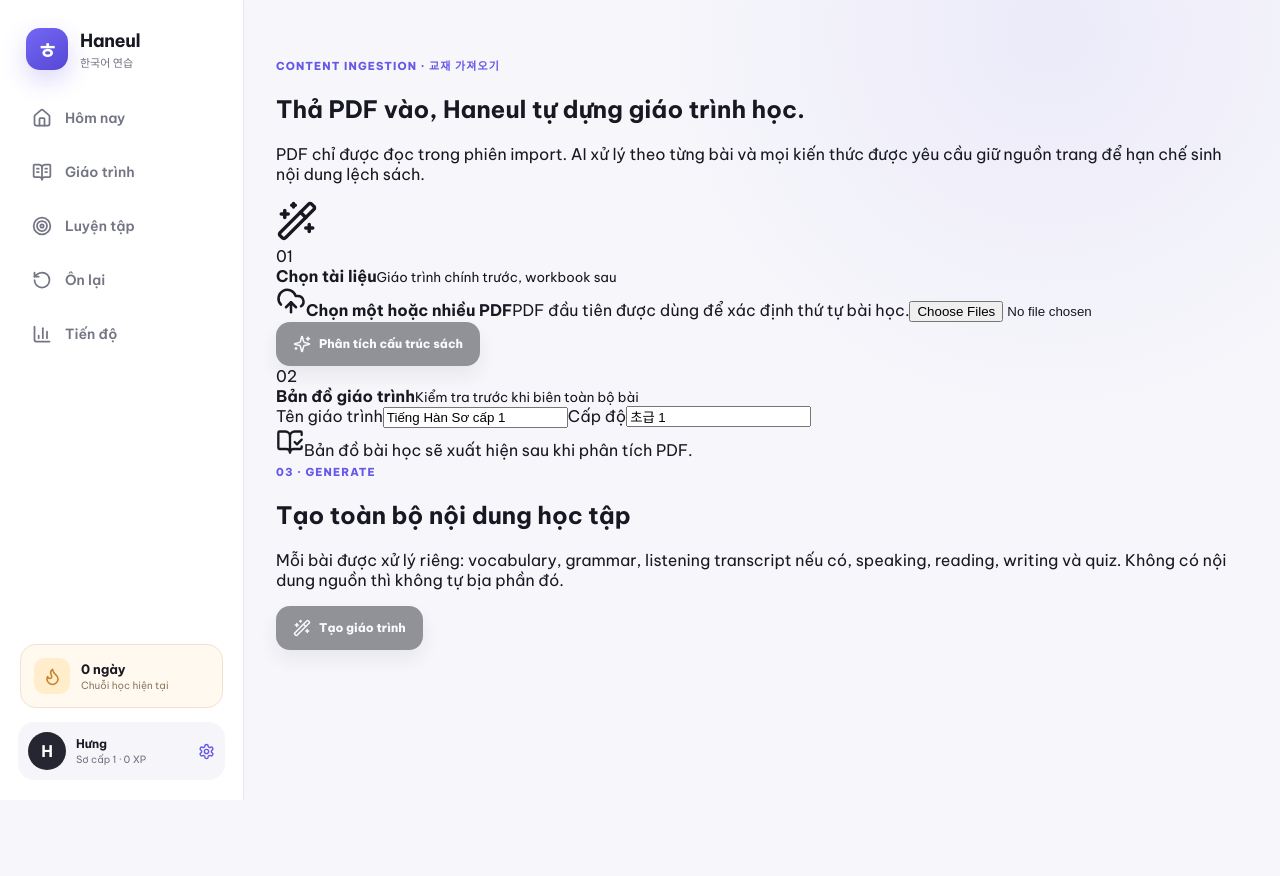
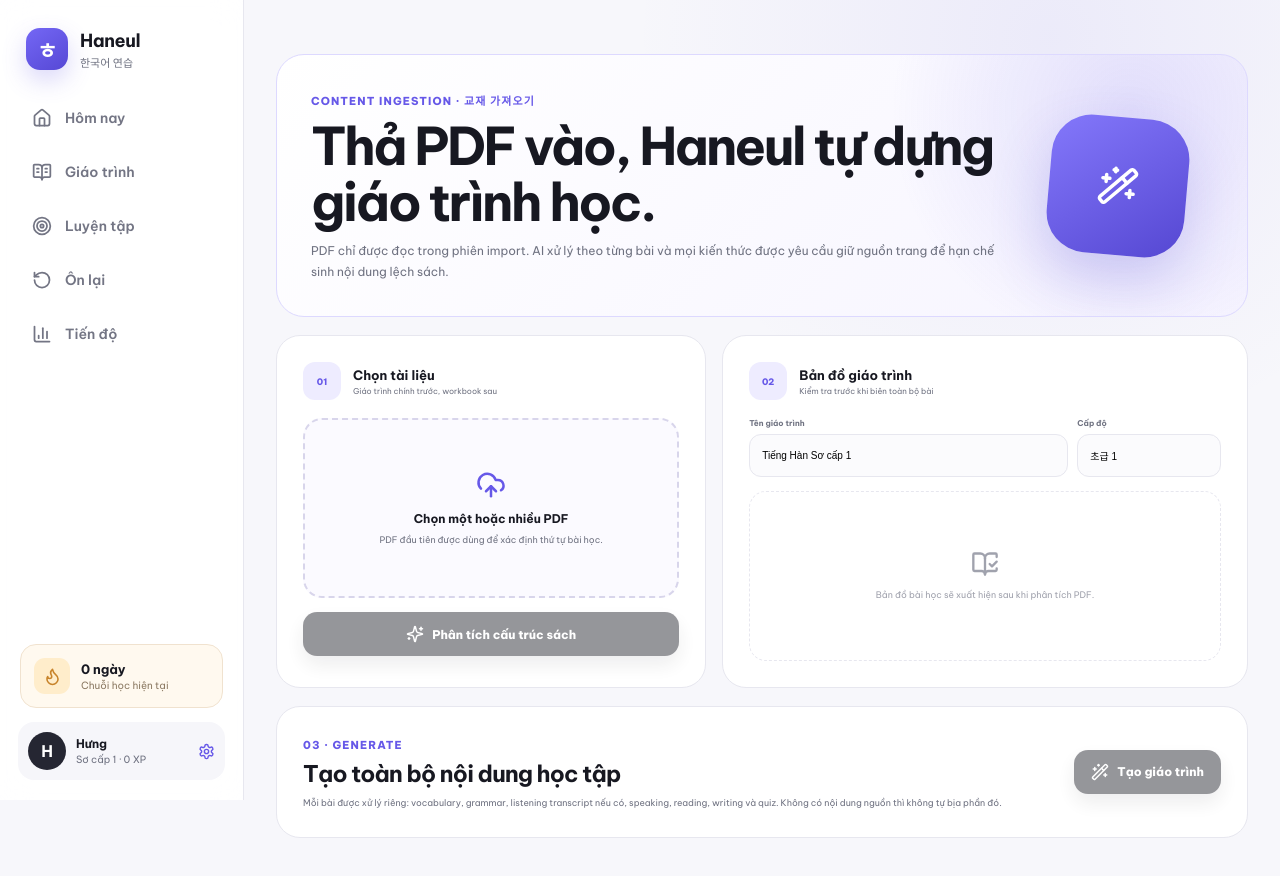
Before and after one commit to phung086/Tieng-Han, a Next.js app: page /import in a window 1280 px wide. Shown: the top 876 px of the page. Before the commit the page ends 800 px from the top, so only its background shows below. Built offline with nearby package versions, Linux system fonts and the light colour scheme.

Commit message:
style: polish PDF ingestion studio

```diff
--- a/src/app/globals.css
+++ b/src/app/globals.css
@@ -3856,3 +3856,463 @@ a:focus-visible {
 @keyframes system-spin {
   to { transform: rotate(360deg); }
 }
+
+
+/* Textbook ingestion studio */
+.ingestion-studio {
+  display: grid;
+  gap: 18px;
+}
+
+.ingest-hero {
+  min-height: 250px;
+  display: grid;
+  grid-template-columns: 1fr 190px;
+  gap: 28px;
+  align-items: center;
+  padding: 34px;
+  overflow: hidden;
+  border: 1px solid #ddd9ff;
+  border-radius: 28px;
+  background:
+    radial-gradient(circle at 88% 22%, rgba(102, 88, 232, 0.16), transparent 15rem),
+    linear-gradient(135deg, #ffffff, #f6f4ff);
+}
+
+.ingest-hero h1 {
+  max-width: 720px;
+  margin: 9px 0 10px;
+  font-size: clamp(34px, 5vw, 52px);
+  line-height: 1.08;
+  letter-spacing: -0.05em;
+}
+
+.ingest-hero p {
+  max-width: 690px;
+  margin: 0;
+  color: var(--muted);
+  font-size: 12px;
+  line-height: 1.75;
+}
+
+.ingest-orb {
+  width: 138px;
+  height: 138px;
+  display: grid;
+  place-items: center;
+  justify-self: center;
+  border-radius: 40px;
+  color: white;
+  background: linear-gradient(145deg, #8478fb, #5547d2);
+  box-shadow: 0 24px 55px rgba(85, 71, 210, 0.24);
+  transform: rotate(5deg);
+}
+
+.ingest-grid {
+  display: grid;
+  grid-template-columns: 0.9fr 1.1fr;
+  gap: 16px;
+}
+
+.ingest-panel,
+.ingest-run-card {
+  padding: 26px;
+  border: 1px solid var(--line);
+  border-radius: 24px;
+  background: white;
+}
+
+.ingest-panel-title {
+  display: flex;
+  align-items: center;
+  gap: 12px;
+  margin-bottom: 18px;
+}
+
+.ingest-panel-title > span {
+  width: 38px;
+  height: 38px;
+  display: grid;
+  place-items: center;
+  border-radius: 12px;
+  color: var(--primary);
+  background: var(--primary-soft);
+  font-size: 9px;
+  font-weight: 900;
+}
+
+.ingest-panel-title strong,
+.ingest-panel-title small {
+  display: block;
+}
+
+.ingest-panel-title strong {
+  font-size: 13px;
+}
+
+.ingest-panel-title small {
+  margin-top: 3px;
+  color: var(--muted);
+  font-size: 8px;
+}
+
+.pdf-dropzone {
+  min-height: 180px;
+  display: grid;
+  place-items: center;
+  align-content: center;
+  gap: 7px;
+  padding: 24px;
+  border: 2px dashed #d8d5eb;
+  border-radius: 19px;
+  text-align: center;
+  color: var(--primary);
+  background: #fbfaff;
+  cursor: pointer;
+  transition: border-color 160ms ease, background 160ms ease, transform 160ms ease;
+}
+
+.pdf-dropzone:hover {
+  border-color: #a99ff4;
+  background: #f7f5ff;
+  transform: translateY(-1px);
+}
+
+.pdf-dropzone strong {
+  margin-top: 4px;
+  color: var(--ink);
+  font-size: 12px;
+}
+
+.pdf-dropzone span {
+  max-width: 390px;
+  color: var(--muted);
+  font-size: 9px;
+  line-height: 1.6;
+}
+
+.pdf-dropzone input {
+  position: absolute;
+  width: 1px;
+  height: 1px;
+  opacity: 0;
+  pointer-events: none;
+}
+
+.file-stack {
+  display: grid;
+  gap: 7px;
+  margin-top: 12px;
+}
+
+.file-row {
+  display: grid;
+  grid-template-columns: 34px 1fr auto;
+  gap: 10px;
+  align-items: center;
+  min-height: 54px;
+  padding: 8px 11px;
+  border: 1px solid var(--line);
+  border-radius: 13px;
+  background: #fafafd;
+}
+
+.file-row > svg {
+  color: var(--primary);
+}
+
+.file-row strong,
+.file-row span {
+  display: block;
+}
+
+.file-row strong {
+  overflow: hidden;
+  font-size: 9px;
+  text-overflow: ellipsis;
+  white-space: nowrap;
+}
+
+.file-row div > span {
+  margin-top: 2px;
+  color: var(--muted);
+  font-size: 7px;
+}
+
+.file-order {
+  color: #a0a1aa;
+  font-size: 8px;
+  font-weight: 800;
+}
+
+.ingest-main-button {
+  width: 100%;
+  margin-top: 14px;
+}
+
+.ingest-fields {
+  display: grid;
+  grid-template-columns: 1fr 0.45fr;
+  gap: 9px;
+}
+
+.ingest-fields label span {
+  display: block;
+  margin-bottom: 6px;
+  color: var(--muted);
+  font-size: 8px;
+  font-weight: 700;
+}
+
+.ingest-fields input {
+  width: 100%;
+  min-height: 43px;
+  padding: 0 12px;
+  border: 1px solid var(--line);
+  border-radius: 12px;
+  outline: 0;
+  background: #fbfbfd;
+  font-size: 10px;
+}
+
+.ingest-fields input:focus {
+  border-color: var(--primary);
+  box-shadow: 0 0 0 3px var(--primary-soft);
+}
+
+.ingest-metrics {
+  display: grid;
+  grid-template-columns: repeat(4, 1fr);
+  gap: 7px;
+  margin: 14px 0;
+}
+
+.ingest-metrics > div {
+  padding: 12px;
+  border-radius: 13px;
+  background: #f7f7fa;
+}
+
+.ingest-metrics strong,
+.ingest-metrics span {
+  display: block;
+}
+
+.ingest-metrics strong {
+  font-size: 18px;
+}
+
+.ingest-metrics span {
+  margin-top: 2px;
+  color: var(--muted);
+  font-size: 7px;
+}
+
+.ingest-placeholder {
+  min-height: 170px;
+  display: grid;
+  place-items: center;
+  align-content: center;
+  gap: 10px;
+  margin-top: 14px;
+  border: 1px dashed var(--line);
+  border-radius: 17px;
+  color: #a0a2ad;
+  text-align: center;
+}
+
+.ingest-placeholder span {
+  max-width: 330px;
+  font-size: 9px;
+  line-height: 1.6;
+}
+
+.detected-lessons {
+  max-height: 285px;
+  display: grid;
+  gap: 6px;
+  margin-top: 12px;
+  overflow-y: auto;
+  padding-right: 3px;
+}
+
+.detected-lessons > div {
+  display: grid;
+  grid-template-columns: 64px 65px 1fr;
+  gap: 9px;
+  align-items: center;
+  min-height: 44px;
+  padding: 7px 10px;
+  border-radius: 11px;
+  background: #fafafd;
+}
+
+.detected-lessons span,
+.detected-lessons strong,
+.detected-lessons small {
+  font-size: 8px;
+}
+
+.detected-lessons span {
+  color: var(--primary);
+  font-weight: 800;
+}
+
+.detected-lessons small {
+  overflow: hidden;
+  color: var(--muted);
+  text-overflow: ellipsis;
+  white-space: nowrap;
+}
+
+.ingest-warning,
+.ingest-error {
+  margin-top: 12px;
+  padding: 12px 14px;
+  border-radius: 12px;
+  font-size: 9px;
+  line-height: 1.6;
+}
+
+.ingest-warning {
+  color: #8a6632;
+  background: #fff7e6;
+}
+
+.ingest-error {
+  color: #a64d52;
+  background: #fff0f1;
+}
+
+.ingest-run-card {
+  display: grid;
+  grid-template-columns: 1fr auto;
+  gap: 18px;
+  align-items: center;
+}
+
+.ingest-run-copy h2 {
+  margin: 6px 0 7px;
+  font-size: 23px;
+  letter-spacing: -0.035em;
+}
+
+.ingest-run-copy p {
+  max-width: 760px;
+  margin: 0;
+  color: var(--muted);
+  font-size: 9px;
+  line-height: 1.7;
+}
+
+.ingest-progress-wrap,
+.ingest-error,
+.ingest-success {
+  grid-column: 1 / -1;
+}
+
+.ingest-progress {
+  height: 8px;
+  overflow: hidden;
+  border-radius: 999px;
+  background: #ececf3;
+}
+
+.ingest-progress span {
+  display: block;
+  height: 100%;
+  border-radius: inherit;
+  background: linear-gradient(90deg, var(--primary), #9085ff);
+  transition: width 300ms ease;
+}
+
+.ingest-progress-label {
+  display: flex;
+  justify-content: space-between;
+  gap: 14px;
+  margin-top: 7px;
+  color: var(--muted);
+  font-size: 8px;
+}
+
+.ingest-success {
+  display: grid;
+  grid-template-columns: 32px 1fr auto;
+  gap: 12px;
+  align-items: center;
+  padding: 15px;
+  border: 1px solid #cfe9e1;
+  border-radius: 15px;
+  color: #397b69;
+  background: #eff9f6;
+}
+
+.ingest-success strong,
+.ingest-success span {
+  display: block;
+}
+
+.ingest-success strong {
+  font-size: 10px;
+}
+
+.ingest-success span {
+  margin-top: 3px;
+  color: #64877d;
+  font-size: 8px;
+}
+
+.spin {
+  animation: system-spin 800ms linear infinite;
+}
+
+@media (max-width: 900px) {
+  .ingest-grid {
+    grid-template-columns: 1fr;
+  }
+
+  .ingest-hero {
+    grid-template-columns: 1fr;
+  }
+
+  .ingest-orb {
+    display: none;
+  }
+}
+
+@media (max-width: 640px) {
+  .ingest-hero,
+  .ingest-panel,
+  .ingest-run-card {
+    padding: 20px;
+  }
+
+  .ingest-fields {
+    grid-template-columns: 1fr;
+  }
+
+  .ingest-metrics {
+    grid-template-columns: 1fr 1fr;
+  }
+
+  .ingest-run-card {
+    grid-template-columns: 1fr;
+  }
+
+  .ingest-run-card > .primary-button {
+    width: 100%;
+  }
+
+  .ingest-success {
+    grid-template-columns: 28px 1fr;
+  }
+
+  .ingest-success .primary-button {
+    grid-column: 1 / -1;
+    width: 100%;
+  }
+
+  .detected-lessons > div {
+    grid-template-columns: 55px 55px 1fr;
+  }
+}
```
